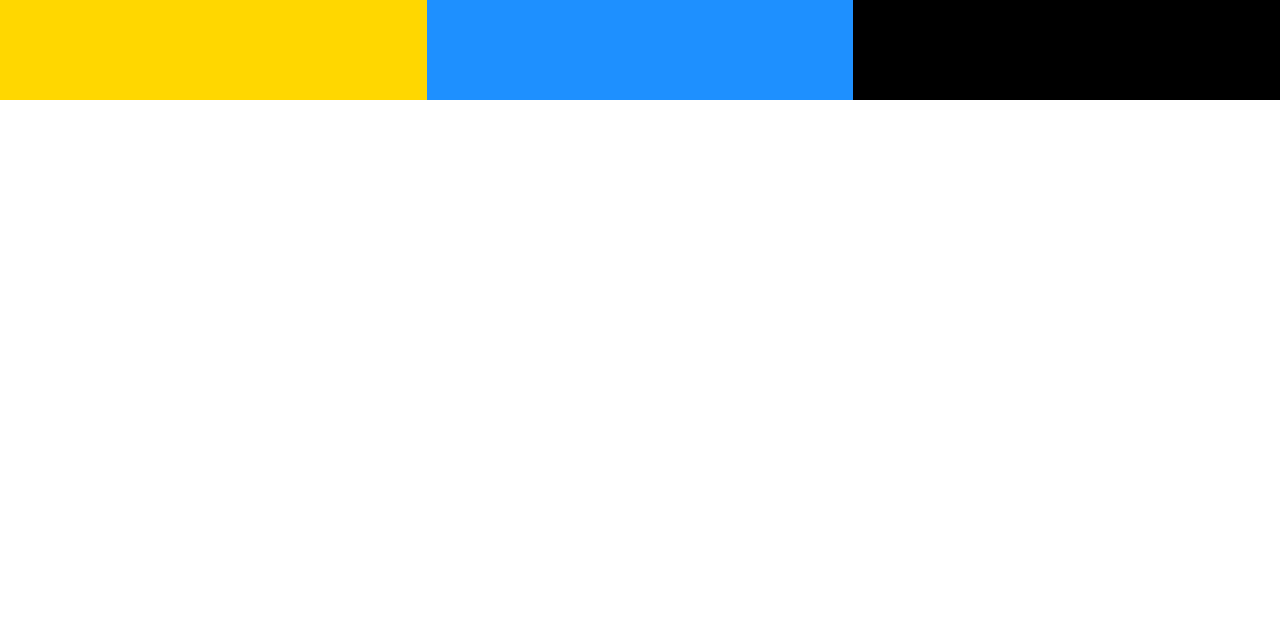
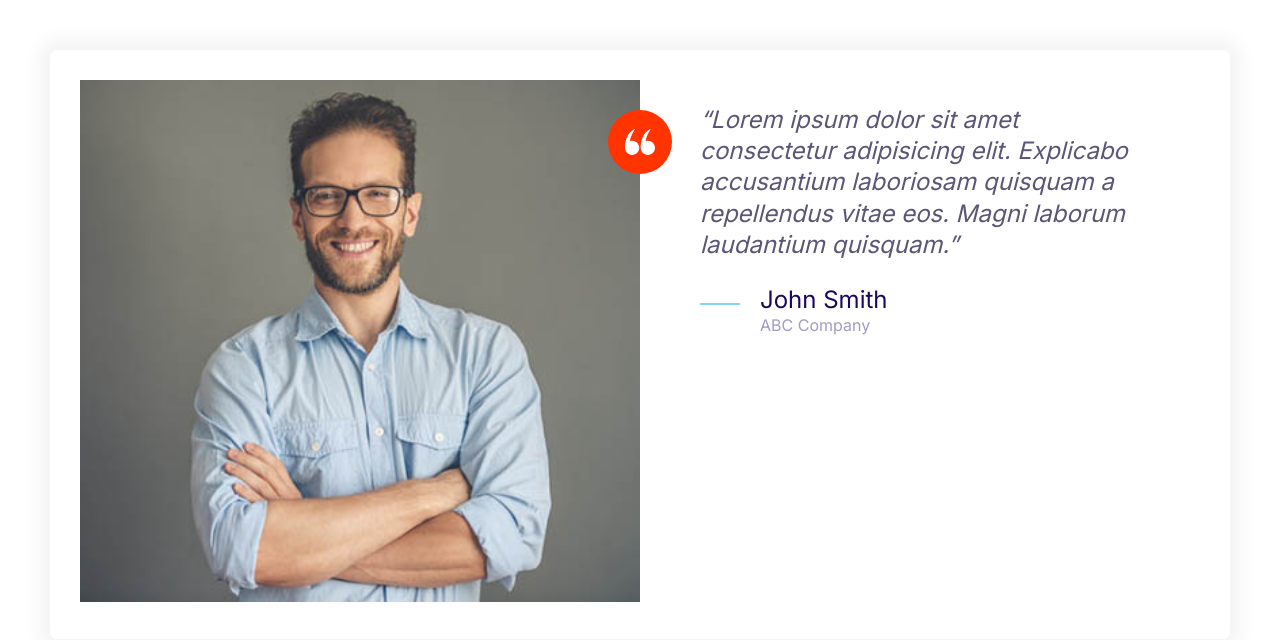
Before and after one commit to RereTooki/rereify, a plain HTML site: page index.html in a window 1280 px wide. Drawn offline with Linux system fonts and the light colour scheme.

Commit message:
Handled testimonials (cards, quotes, icons).

```diff
--- a/css/styles.css
+++ b/css/styles.css
@@ -179,8 +179,17 @@ a {
     height: 40px;
 }
 
+.icon--small {
+    width: 30px;
+    height: 30px;
+}
+
 .icon--primary {
     fill: var(--color-primary);
+}
+
+.icon--white {
+    fill: #fff;
 }
 
 .icon-container {
@@ -191,6 +200,10 @@ a {
     display: inline-flex;
     justify-content: center;
     align-items: center;
+}
+
+.icon-container--accent {
+    background: var(--color-accent);
 }
 
 /* Buttons */
@@ -465,3 +478,34 @@ a {
         grid-template-columns: repeat(3, 1fr);
     }
 }
+
+
+/* Testimonials */
+.testimonial {
+    padding: 3rem;
+}
+
+.testimonial__image{
+    position: relative;
+}
+
+.testimonial__image > img {
+    width: 100%;
+}
+
+.testimonial__image > .icon-container {
+    position: absolute;
+    top: 3rem;
+    right: -32px;
+}
+
+
+@media screen and (min-width: 768px) {
+    .testimonial .quote, .testimonial .quote__author {
+        font-size: 2.4rem;
+    }
+
+    .testimonial .quote {
+        margin-left: 6rem;
+    }
+}
--- a/index.html
+++ b/index.html
@@ -11,11 +11,34 @@
         <link rel="stylesheet" href="css/normalize.css">
         <link rel="stylesheet" href="css/styles.css">
     </head>
-    <body>
-        <div class="grid grid--1x3">
-            <div style="height: 100px; background: gold;"></div>
-            <div style="height: 100px; background: dodgerblue;"></div>
-            <div style="height: 100px; background: black;"></div>
+    <body style="padding: 5rem">
+        <div class="card testimonial">
+            <div class="grid grid--1x2">
+                <div class="testimonial__image">
+                    <img src="images/testimonial.jpg" alt="A happy, smiling customer"/>
+                    <span class="icon-container icon-container--accent">
+                        <svg class="icon icon--white icon--small">
+                            <use xlink:href="images/sprite.svg#quotes"></use>
+                        </svg>
+                    </span>
+                </div>
+                <blockquote class="quote">
+                    <p class="quote__text">Lorem ipsum dolor sit amet consectetur adipisicing elit. Explicabo accusantium laboriosam quisquam a repellendus vitae eos. Magni laborum laudantium quisquam.</p>
+                    <footer>
+                        <div class="media">
+                            <div class="media__image">
+                                <svg class="icon icon--primary quote__line">
+                                    <use xlink:href="images/sprite.svg#line"></use>
+                                </svg>
+                            </div>
+                            <div class="media__body">
+                                <h3 class="media__title quote__author">John Smith</h3>
+                                <p class="quote__organization">ABC Company</p>
+                            </div>
+                          </div>
+                    </footer>
+                </blockquote>
+            </div>
         </div>
     </body>
 </html>
```
Also changed, not shown: components/testimonials.html (added, +28 -0 lines), images/testimonial.jpg (added).
